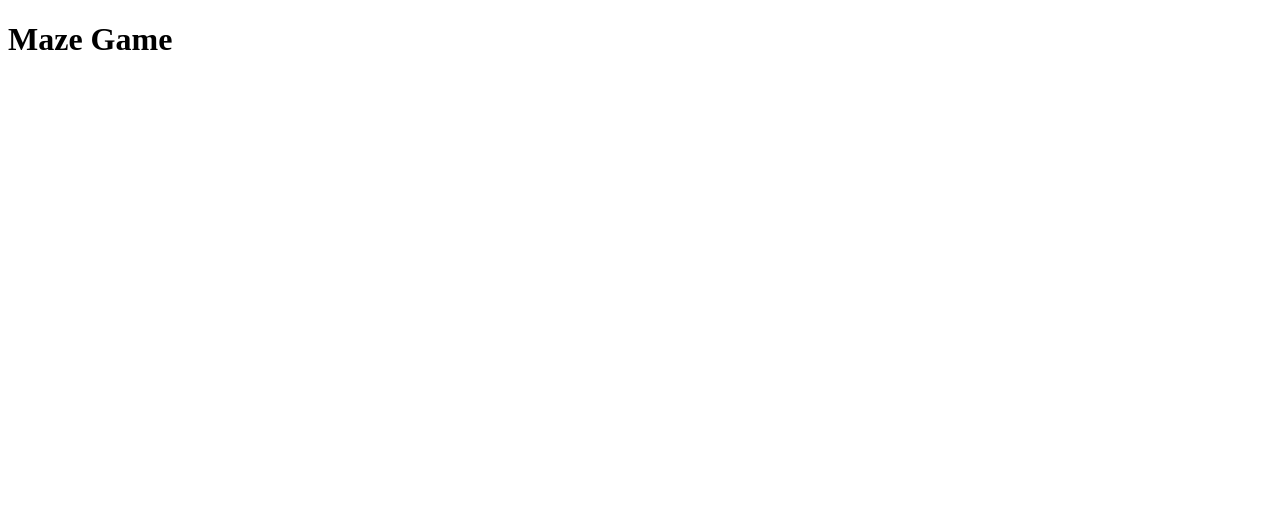
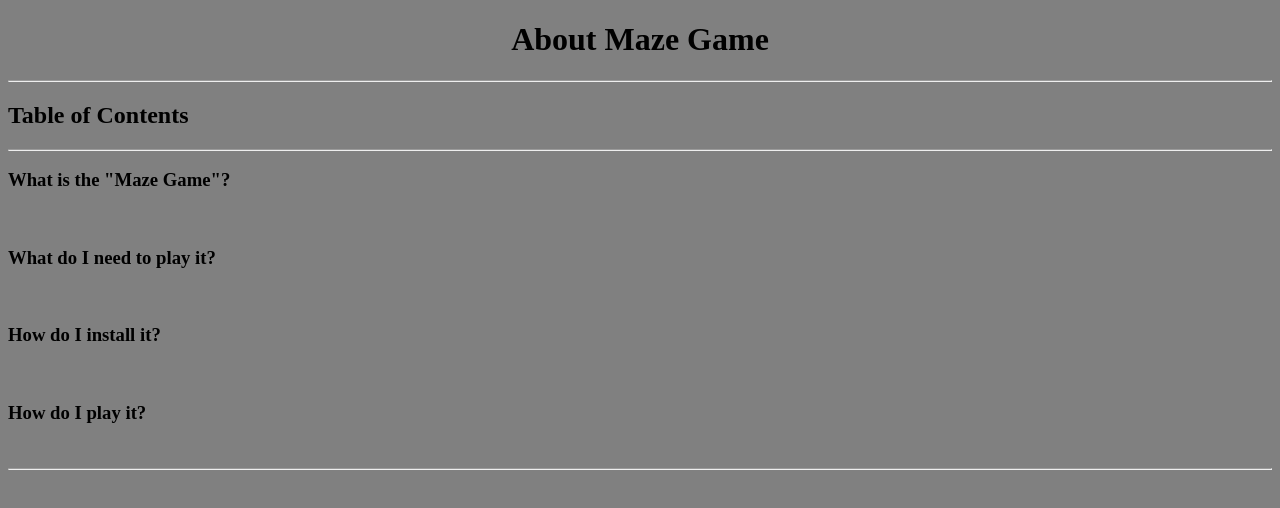
Before and after one commit to stefan-sap/stefan-sap.github.io, a plain HTML site: page index.html in a window 1280 px wide. Drawn offline with Linux system fonts and the light colour scheme.

Commit message:
Update index.html

```diff
--- a/index.html
+++ b/index.html
@@ -1,6 +1,19 @@
 <!DOCTYPE html>
 <html>
-<body>
-<h1>Maze Game</h1>
+<body style="background-color:grey;">
+<h1><center>About Maze Game</center></h1>
+<hr>
+<h2><b>Table of Contents</b></h2>
+<hr>
+<h3>What is the "Maze Game"?</h3>
+<br>
+<h3>What do I need to play it?</h3>
+<br>
+<h3>How do I install it?</h3>
+<br>
+<h3>How do I play it?</h3>
+<br>
+<hr>
+
 </body>
 </html>
```
